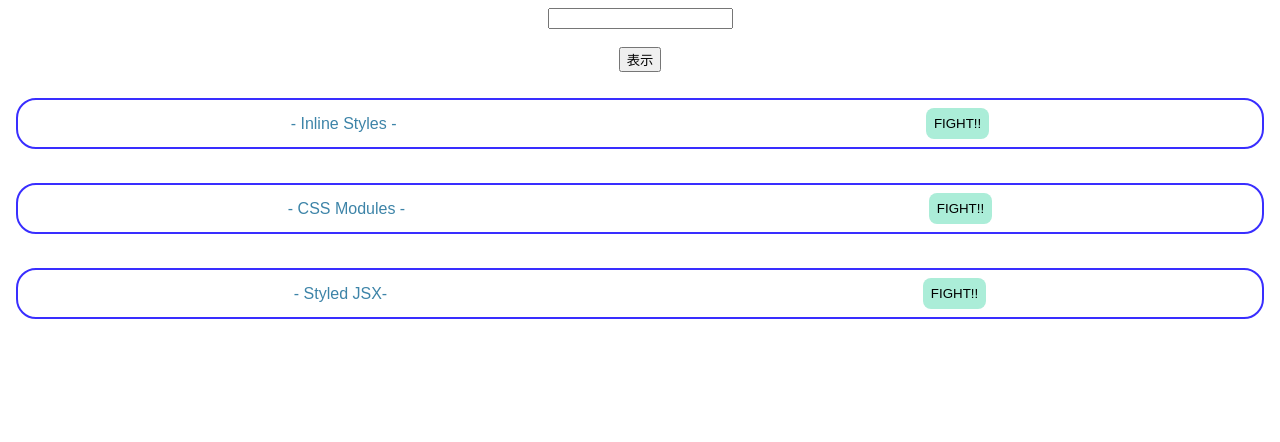
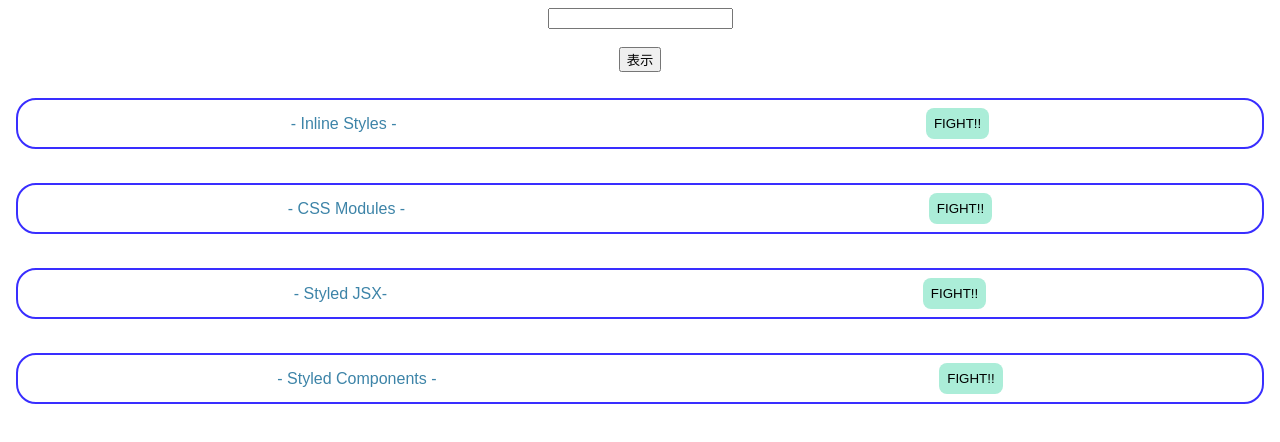
Before and after one commit to kono-meowmeow/React_StepUp, a React (Create React App) app: page / in a window 1280 px wide. Shown: the top 442 px of the page. Built offline with nearby package versions, Linux system fonts and the light colour scheme; the HTML template or start-up script is replaced by a standard one.

Commit message:
styled-components

```diff
--- a/src/App.js
+++ b/src/App.js
@@ -2,6 +2,7 @@
 import { ChildArea } from "./ChildArea";
 import { CssModules } from "./components/CssModules";
 import { InlineStyle } from "./components/InlineStyle";
+import { StyledComponents } from "./components/StyledComponents";
 import { StyledJsx } from "./components/StyledJsx";
 import "./styles.css";
 
@@ -46,6 +47,8 @@
       <CssModules />
       <br />
       <StyledJsx />
+      <br />
+      <StyledComponents />
     </div>
   );
 }
--- /dev/null
+++ b/src/components/StyledComponents.jsx
@@ -0,0 +1,47 @@
+// styled-componentsの使い方
+// import 変数名(任意) from "styled-components"
+import styled from "styled-components";
+
+export const StyledComponents = () => {
+  return (
+    // 作成済みのstyleが適用されたコンポーネントを呼び出す
+    <StyledContainer>
+      <StyledTitle>- Styled Components -</StyledTitle>
+      <StyledButton>FIGHT!!</StyledButton>
+    </StyledContainer>
+  );
+}
+
+// styleが適用されるコンポーネントを作成
+// 変数名.タグ名でコンポーネントを作成
+// 変数名.タグ名の後に``(バッククォート)で囲んでCSSを書く
+const StyledContainer = styled.div`
+  border: solid 2px #392eff;
+  border-radius: 20px;
+  padding: 8px;
+  margin: 8px;
+  display: flex;
+  justify-content: space-around;
+  align-items: center;
+`;
+
+// 難点としては、パッと見では他からimportされたコンポーネントなのか、styled-componentsで作成したコンポーネントなのかがわからない点
+// そのため、styled-componentsを使う場合は、コンポーネント名の先頭にStyledやSをつけるとよい(チーム開発では、チーム内でルールを決めるとよい)
+
+const StyledTitle = styled.p`
+  margin: 0;
+  color: #3d84a8;
+`;
+
+const StyledButton = styled.button`
+  background-color: #abedd8;
+  border: none;
+  padding: 8px;
+  border-radius: 8px;
+  /* styled-componentsでは、sassの記法が使える */
+  &:hover {
+    background-color: #46cdcf;
+    color: #fff;
+    cursor: pointer;
+  }
+`;
```
